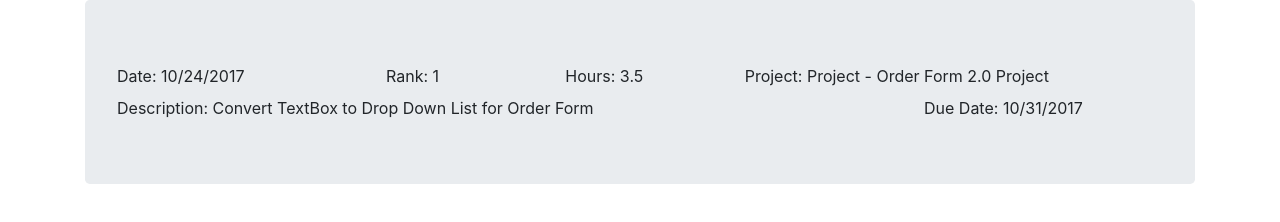
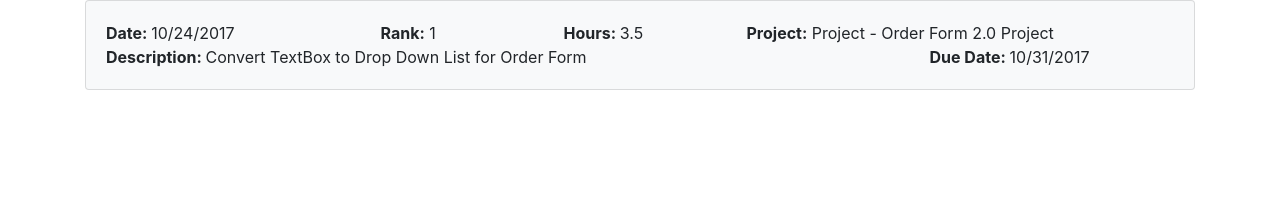
Before and after one commit to AJRohrer/UlineTop3POC, a plain HTML site: page your-first-pwapp-master/Top3PWA/DisplayTop3.html in a window 1280 px wide. Drawn offline with Linux system fonts and the light colour scheme.

Commit message:
Updated styles a bit

```diff
--- a/your-first-pwapp-master/Top3PWA/DisplayTop3.html
+++ b/your-first-pwapp-master/Top3PWA/DisplayTop3.html
@@ -4,10 +4,10 @@
 </head>
 <body>
     <div class="container">
-        <div class="jumbotron">
+        <div class="card card-body bg-light">
             <div class="row">
                 <div class="col-xs-6 col-md-3">
-                    <label>Date: </label> <span id="itemDate">10/24/2017</span>
+                    <span class="label">Date: </span> <span id="itemDate">10/24/2017</span>
                 </div>
                 <div class="col-xs-6 col-md-2">
                     <span class="label">Rank:</span> <span id="rank">1</span>
@@ -29,8 +29,8 @@
             </div>
         </div>
     </div>
-
     <link href="./css/bootstrap.min.css" rel="stylesheet">
+    <link href="./css/DisplayTop3.css" rel="stylesheet">
     <script src="./js/bootstrap.min.js"></script>
     <script src="./js/jquery-3.2.1.min.js"></script>
 </body>
--- /dev/null
+++ b/your-first-pwapp-master/Top3PWA/css/DisplayTop3.css
@@ -0,0 +1,3 @@
+.label {
+    font-weight: bold;
+}
```
